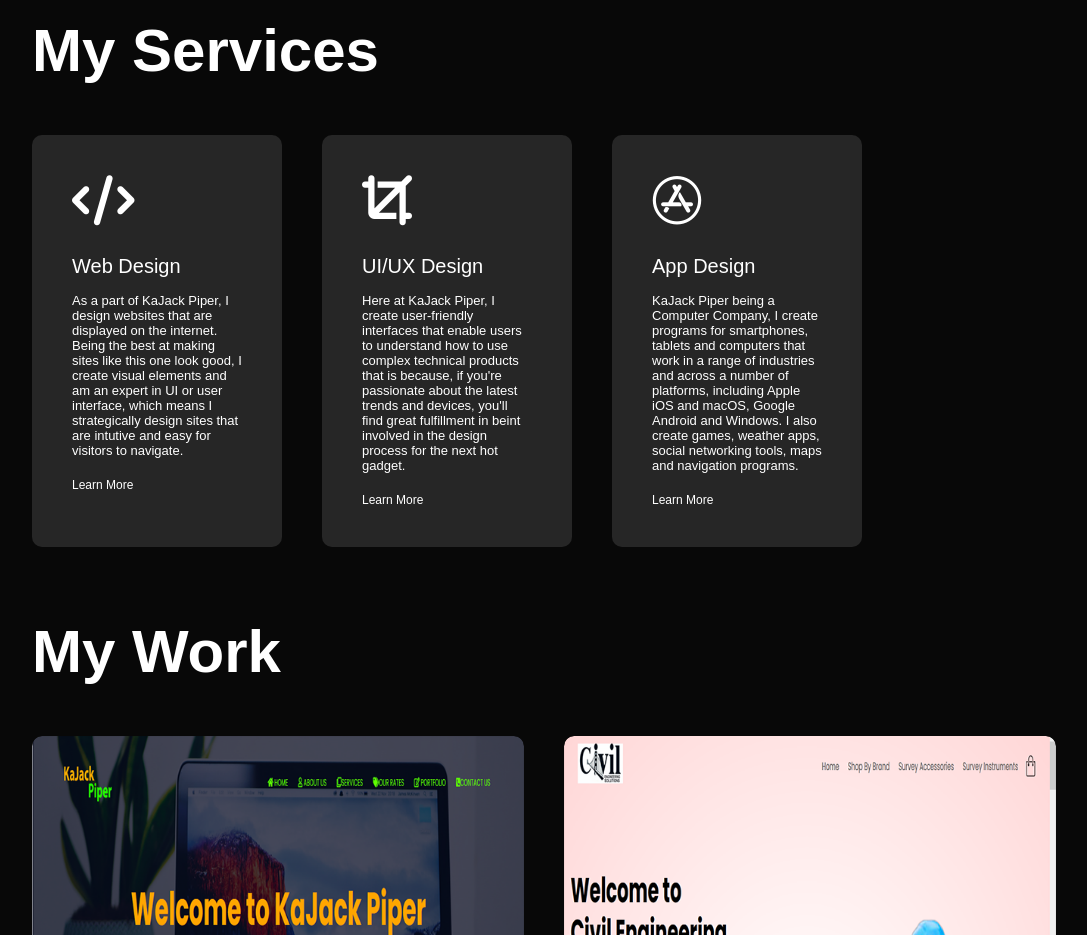
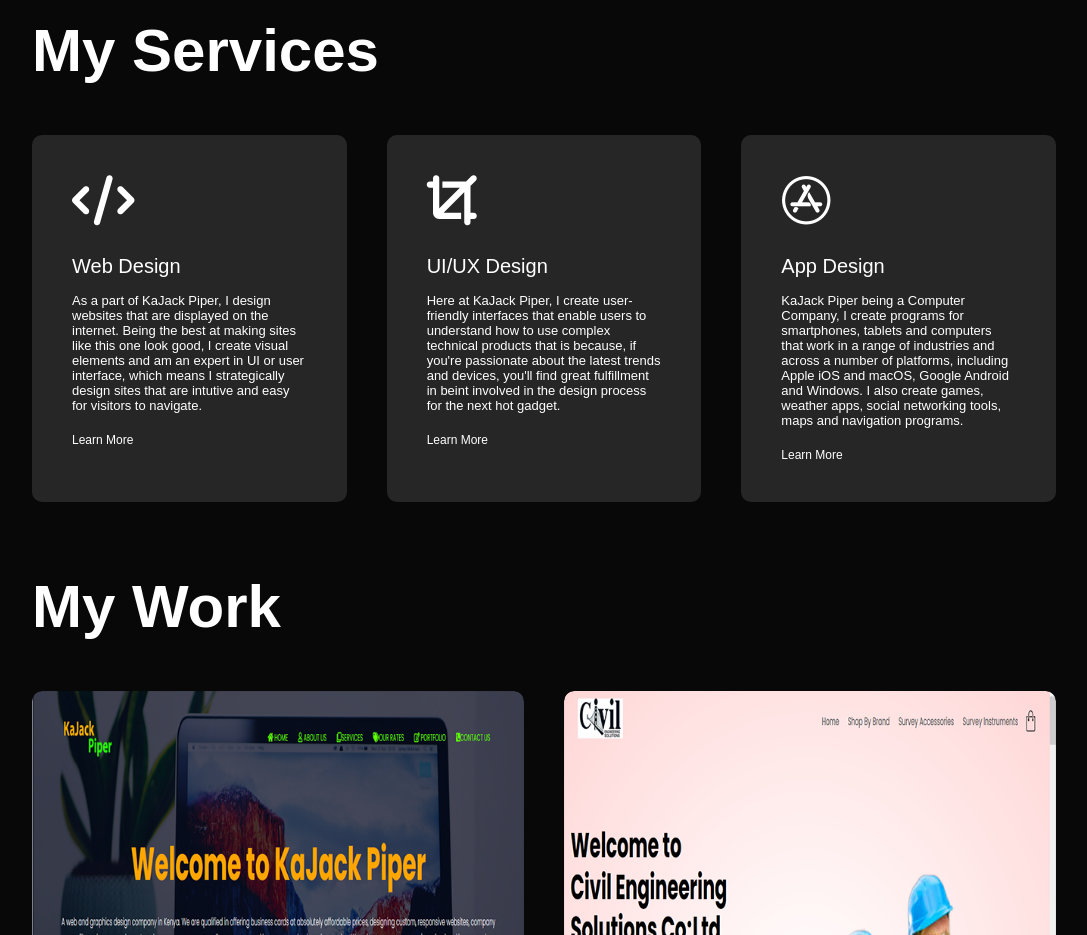
Before and after one commit to mainajackson95/portfolio, a plain HTML site: page index.html in a window 1280 px wide. Shown: the part 1440-2375 px from the top of the page, without its empty margins (96-1183 px from the left). Drawn offline with Linux system fonts and the light colour scheme.

Commit message:
Update style.css

```diff
--- a/style.css
+++ b/style.css
@@ -163,7 +163,7 @@
 
 .services-list{
     display: grid;
-    grid-template-columns: repeat(4, minmax(250px, 1fr));
+    grid-template-columns: repeat(auto-fit, minmax(250px, 1fr));
     grid-gap: 40px;
     margin-top: 50px;
 }
```
